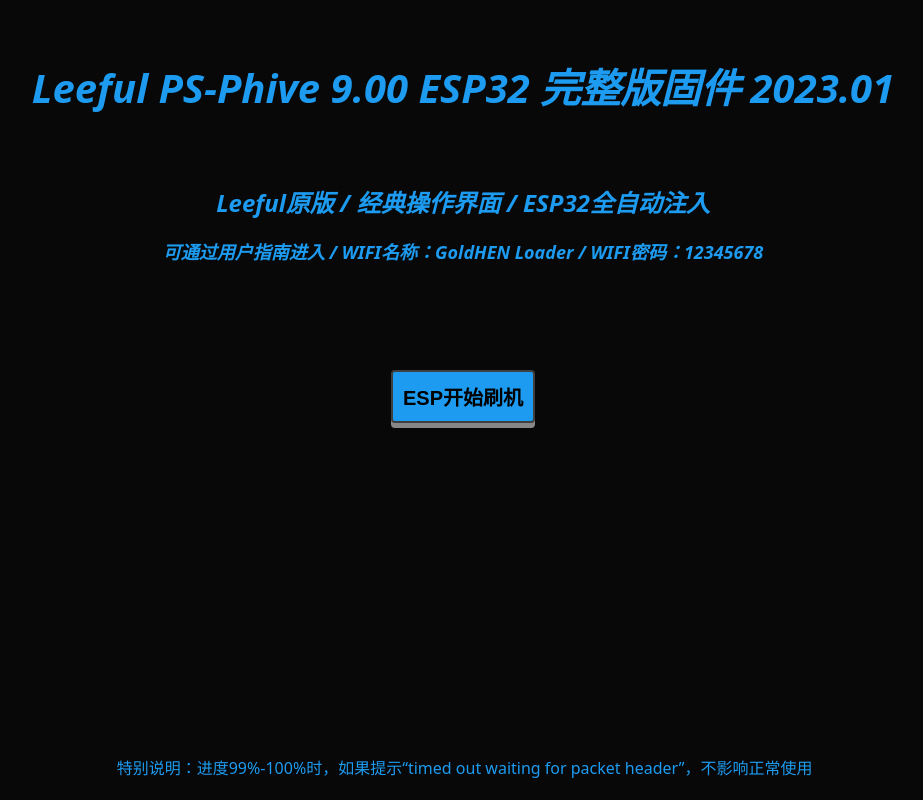
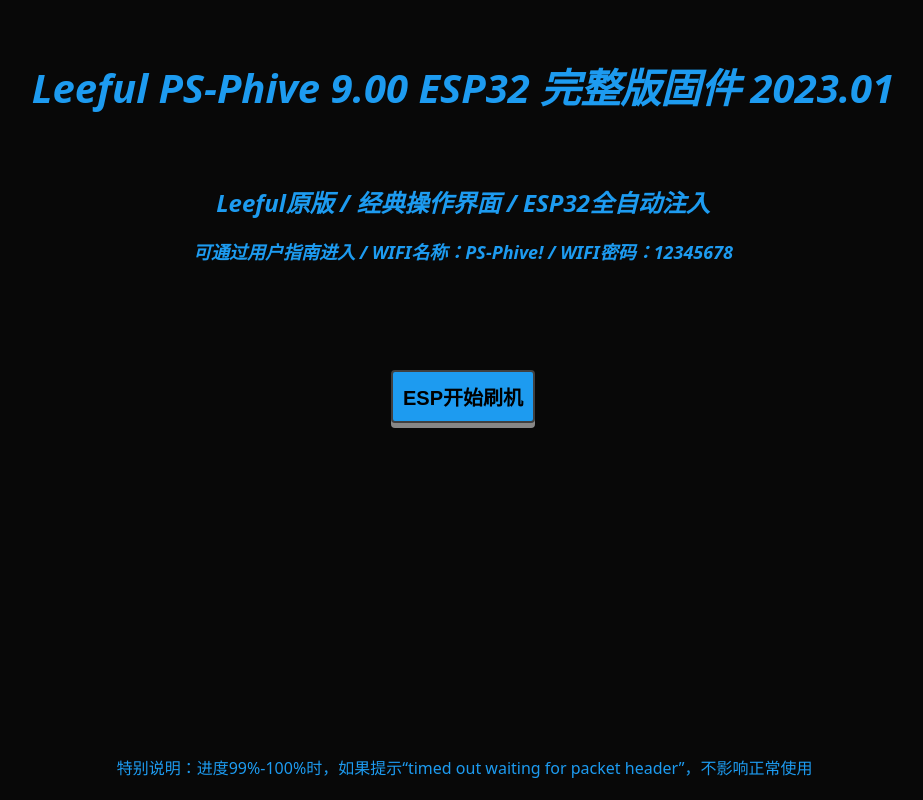
Before and after one commit to newpsgo/ESPWeb, a plain HTML site: page prb900l32/index.html in a window 1280 px wide. Shown: the whole page, without its empty margins (177-1100 px from the left). Drawn offline with Linux system fonts and the light colour scheme.

Commit message:
Update index.html

```diff
--- a/prb900l32/index.html
+++ b/prb900l32/index.html
@@ -71,7 +71,7 @@
   <h1 style="font-size:40px;text-align:center;font-style:italic;"><font color="#1d9bf0"> Leeful PS-Phive 9.00 ESP32 完整版固件 2023.01 </font></h1>
   <br>
   <h2 style="font-size:24px;text-align:center;font-style:italic;"><font color="#1d9bf0"> Leeful原版 / 经典操作界面 / ESP32全自动注入</font></h2>
-  <h3 style="font-size:18px;text-align:center;font-style:italic;"><font color="#1d9bf0">可通过用户指南进入 / WIFI名称：GoldHEN Loader / WIFI密码：12345678</font></h2>
+  <h3 style="font-size:18px;text-align:center;font-style:italic;"><font color="#1d9bf0">可通过用户指南进入 / WIFI名称：PS-Phive! / WIFI密码：12345678</font></h2>
 
 <br><br><br><br>
 <esp-web-install-button manifest="esp32.json">
```
